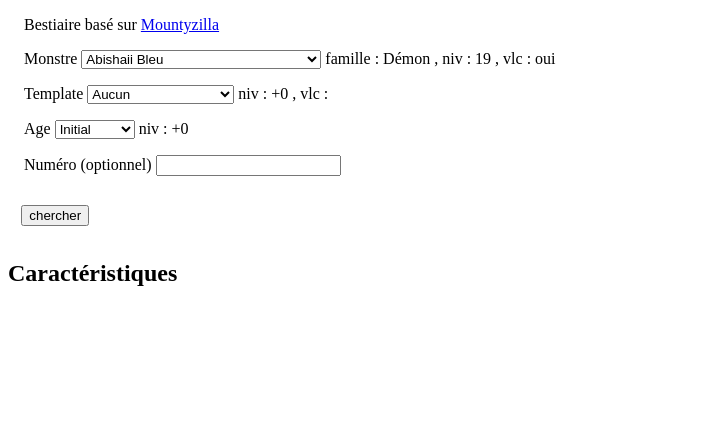
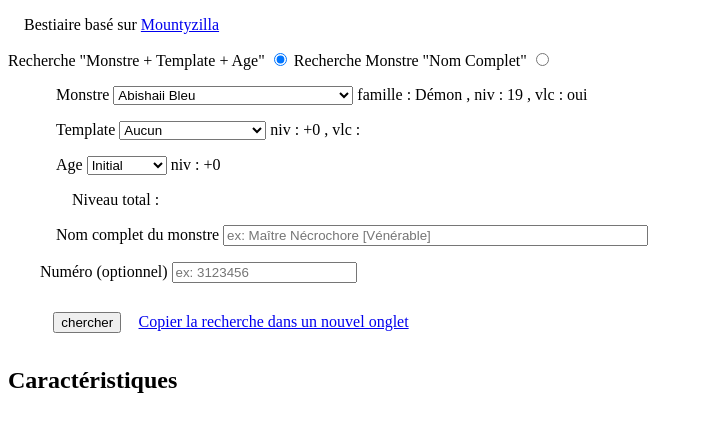
Before and after one commit to Dragt/bestiaire, a plain HTML site: page index.html in a window 1280 px wide. Shown: the whole page, without its empty margins (0-702 px from the left). Drawn offline with Linux system fonts and the light colour scheme.

Commit message:
par nom complet - paramètres - affichage

```diff
--- a/index.html
+++ b/index.html
@@ -7,41 +7,64 @@
     <script src="js/bestiaire.js"></script>
 </head>
 <body>
-	<div>Bestiaire basé sur <a target="_blank" href="https://www.mountyhall.com/Forum/display_topic_threads.php?ForumID=21&TopicID=170785">Mountyzilla</a>
+	<div class="marged">Bestiaire basé sur <a target="_blank" href="https://www.mountyhall.com/Forum/display_topic_threads.php?ForumID=21&TopicID=170785">Mountyzilla</a>
 	</div>
 
-	<div>
+	<label for="choixRechercheMonstreTemplateAge">Recherche "Monstre + Template + Age"</label>
+	<input type="radio" id="choixRechercheMonstreTemplateAge" name="choixRecherche" value="SEPARE" checked>
+	<label for="choixRechercheMonstreComplet"> Recherche Monstre "Nom Complet"</label>
+	<input type="radio" id="choixRechercheMonstreComplet" name="choixRecherche" value="COMPLET">
+
+	<div class="bordered marged">
+		<div id="zoneSelectMonstreTemplateAge">
+			<div class="marged">
 				<label for="selectMonstre">Monstre</label>
 				<select id="selectMonstre"></select>
-		famille : <span id="familleAffichee"></span> ,
-		niv : <span id="nivAffiche"></span> ,
-		vlc : <span id="vlcAffiche"></span>
+				famille : <span id="familleAffichee" class="gras"></span> ,
+				niv : <span id="nivAffiche" class="gras"></span> ,
+				vlc : <span id="vlcAffiche" class="gras"></span>
 
 			</div>
 
 
-	<div>
+			<div class="marged">
 				<label for="selectTemplate">Template</label>
 				<select id="selectTemplate"></select>
-		niv : <span id="nivTemplate"></span> ,
-		vlc : <span id="vlcTemplate"></span>
+				niv : <span id="nivTemplate" class="gras"></span> ,
+				vlc : <span id="vlcTemplate" class="gras"></span>
 			</div>
 
-	<div>
+			<div class="marged">
 				<label for="selectAge">Age</label>
 				<select id="selectAge"></select>
-		niv : +<span id="nivAge"></span>
+				niv : +<span id="nivAge" class="gras"></span>
 			</div>
 
-	<div>
-		<label for="inputNumero">Numéro (optionnel)</label>
-		<input id="inputNumero" type="number" step="1">
+			<div class="marged">
+				<div id="zoneNiveauTotal" class="marged">Niveau total : <span id="valeurNiveauTotal" class="gras"></span></div>
+			</div>
 		</div>
 
-	<button id="buttonChercher">chercher</button>
+		<div id="zoneSelectMonstreComplet">
+			<div class="marged">
+				<label for="inputMonstreNomComplet">Nom complet du monstre</label>
+				<input id="inputMonstreNomComplet" type="text" size="50" placeholder="ex: Maître Nécrochore [Vénérable]">
+			</div>
+		</div>
 
-	<h2>Caractéristiques</h2>
-	<div id="affichageCaracteristiques"></div>
+		<div class="marged">
+			<label for="inputNumero">Numéro (optionnel)</label>
+			<input id="inputNumero" type="number" step="1" placeholder="ex: 3123456">
+		</div>
+
+
+		<div class="marged">
+		<button id="buttonChercher" class="marged">chercher </button> <a id="lienCopier" target="_blank" href="#">Copier la recherche dans un nouvel onglet</a>
+		</div>
+	</div>
+
+	<h2 class="marged">Caractéristiques</h2>
+	<div id="affichageCaracteristiques" class="marged"></div>
 
 </body>
 </html>
```
Lines whose indentation alone changed are shown as unchanged.
